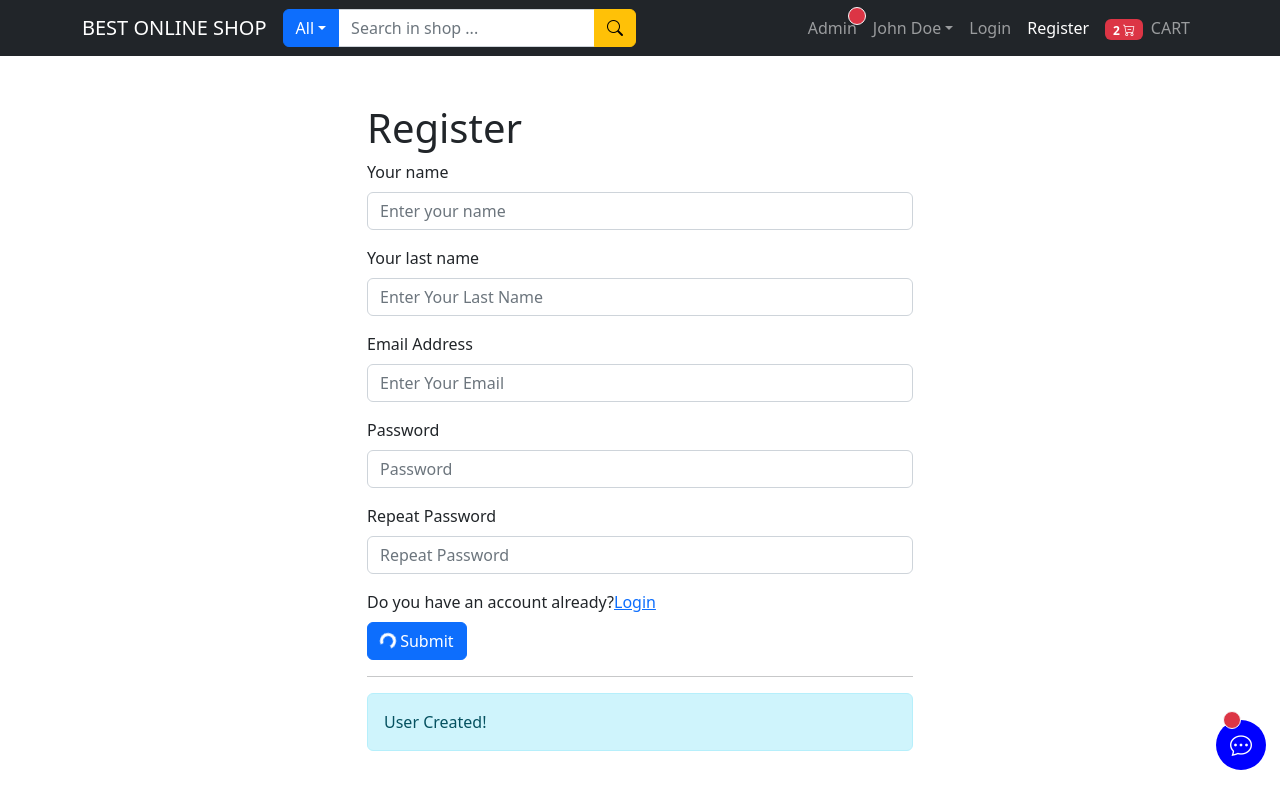
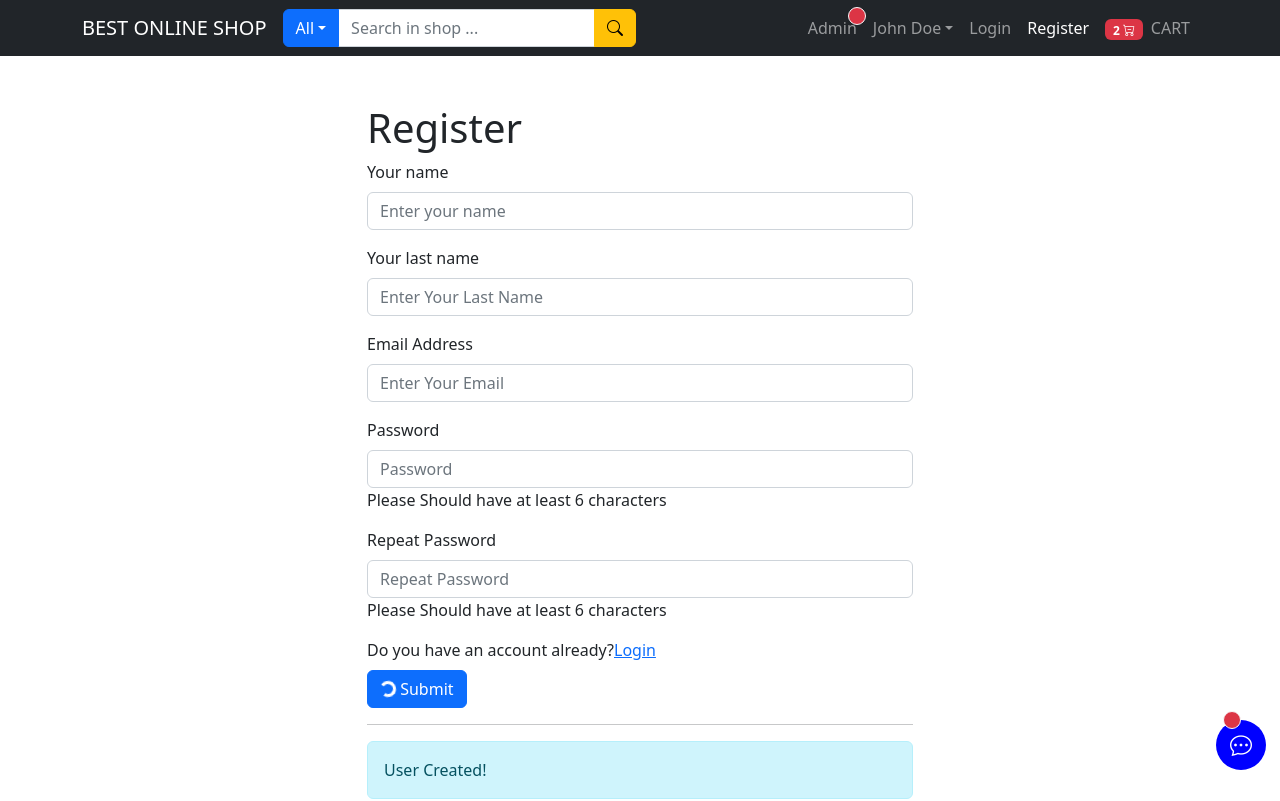
Before and after one commit to 0xAureoleNode/mern-e-commerce, a React (Create React App) app in the folder frontend/: page /register in a window 1280 px wide. Shown: the top 801 px of the page. Built offline with nearby package versions, Linux system fonts and the light colour scheme.

Commit message:
finish RegisterPage

```diff
--- a/frontend/src/pages/RegisterPage.js
+++ b/frontend/src/pages/RegisterPage.js
@@ -12,6 +12,16 @@ import { Link } from 'react-router-dom';
 
 const RegisterPage = () => {
   const [validated, setValidated] = useState(false);
+
+  const onChange = () => {
+    const password = document.querySelector('input[name=password]');
+    const confirm = document.querySelector('input[name=confirmPassword');
+    if (confirm.value === password.value) {
+      confirm.setCustomValidity('');
+    } else {
+      confirm.setCustomValidity('Password do not match');
+    }
+  };
 
   const handleSubmit = (event) => {
     const form = event.currentTarget;
@@ -76,9 +86,13 @@ const RegisterPage = () => {
                 placeholder="Password"
                 name="password"
                 minLength={6}
+                onChange={onChange}
               />
               <Form.Control.Feedback type="invalid">
-                Please Enter Password
+                Please Enter A Valid Password
+              </Form.Control.Feedback>
+              <Form.Control.Feedback type="text-muted">
+                Please Should have at least 6 characters
               </Form.Control.Feedback>
             </Form.Group>
             {/* Repeat Password */}
@@ -90,9 +104,13 @@ const RegisterPage = () => {
                 placeholder="Repeat Password"
                 name="confirmPassword"
                 minLength={6}
+                onChange={onChange}
               />
               <Form.Control.Feedback type="invalid">
                 Both Passwords should match
+              </Form.Control.Feedback>
+              <Form.Control.Feedback type="text-muted">
+                Please Should have at least 6 characters
               </Form.Control.Feedback>
             </Form.Group>
 
```
